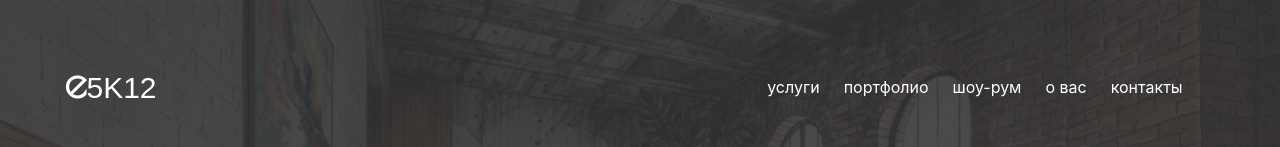
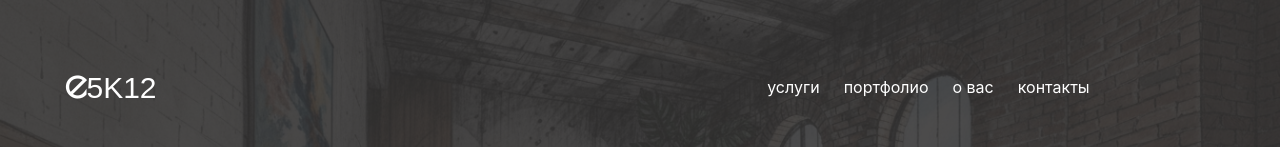
Before and after one commit to Ckkane/e25k12, a website: page index.html in a window 1280 px wide. Shown: the top 147 px of the page. Drawn offline with nearby package versions, Linux system fonts and the light colour scheme; a web font is replaced by a local one.

Commit message:
update menu

```diff
--- a/index.html
+++ b/index.html
@@ -79,10 +79,6 @@
 
                 <a class="navbar-item small-text" style="color: white">
                   портфолио
-                </a>
-
-                <a class="navbar-item small-text" style="color: white">
-                  шоу-рум
                 </a>
 
                 <a class="navbar-item small-text" style="color: white">
```
